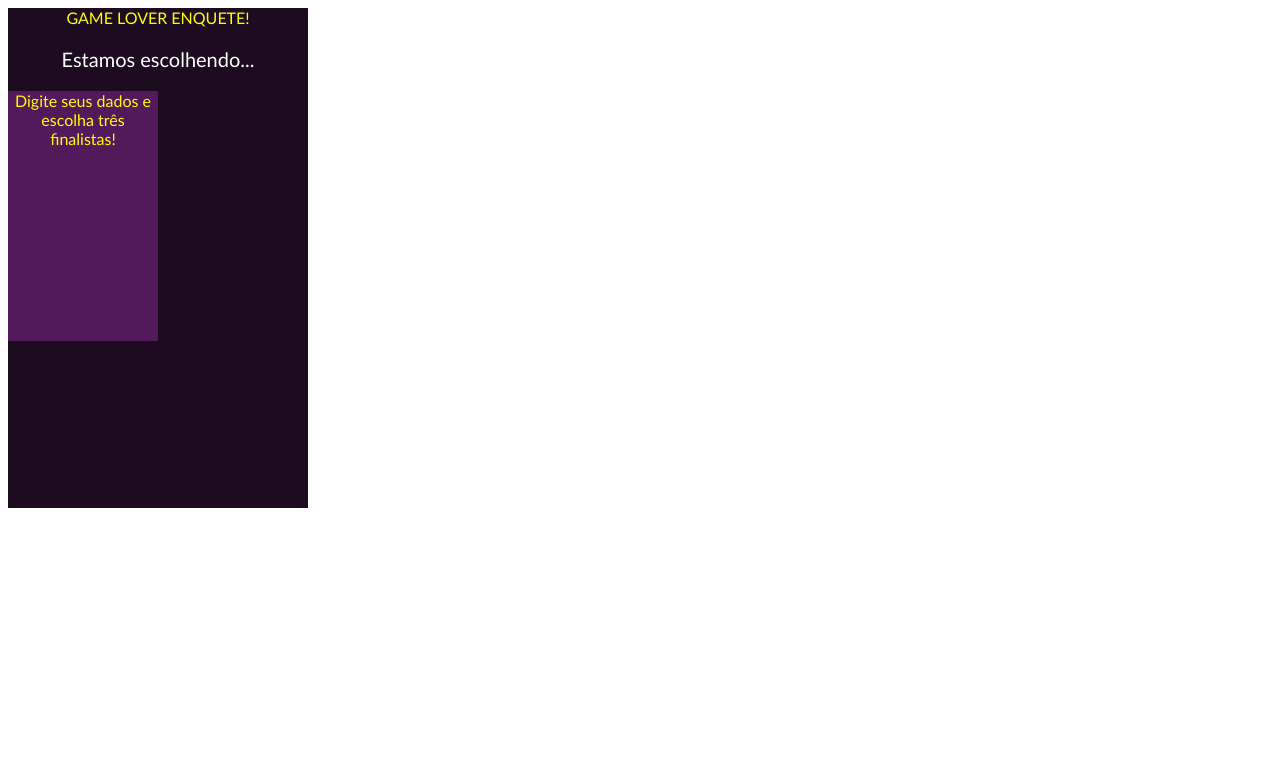
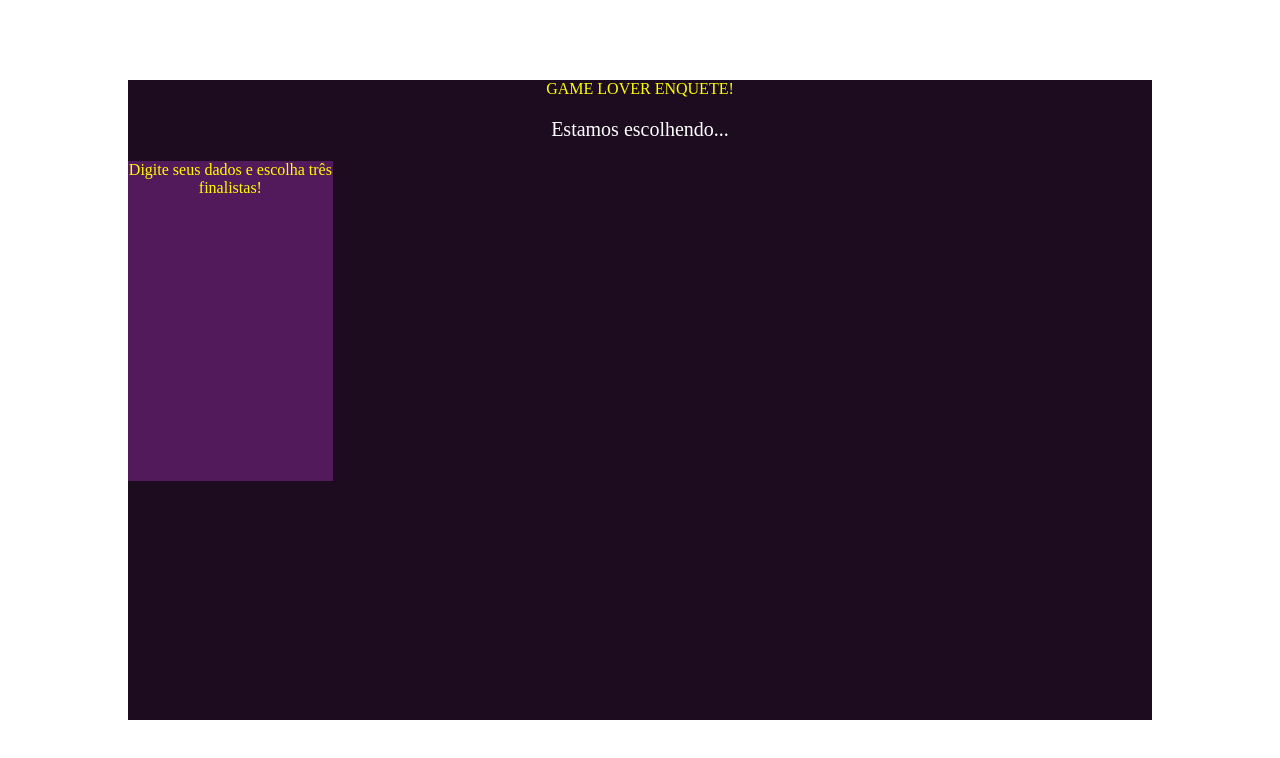
Before and after one commit to gabrielpereira101/PROJETO-BOOTCAMP2023-DEVJR-PARTE2, a plain HTML site: page index.html in a window 1280 px wide. Drawn offline with Linux system fonts and the light colour scheme.

Commit message:
Closes #3 - Etapa 2, index.hmtl

```diff
--- a/index.html
+++ b/index.html
@@ -8,17 +8,19 @@
 </head>
 
 <style>
-
-body{
-font-family: 'Gill Sans', 'Gill Sans MT', Calibri, 'Trebuchet MS', sans-serif;
+    body {
+        margin: 0;
+        display: flex;
+        justify-content: center;
+        align-items: center;
+        min-height: 100vh;
     }
 
-.primeira_coluna{
-
+    .primeira_coluna {
         background-color: #1D0B20;
         color: yellow;
-    width: 300px;
-    height: 500px;
+        width: 80vw;
+        height: 80vh;
         text-align: center;
     }
 
@@ -27,18 +29,14 @@ font-family: 'Gill Sans', 'Gill Sans MT', Calibri, 'Trebuchet MS', sans-serif;
         font-size: 20px;
     }
 
-.segunda_coluna{
+    .segunda_coluna {
         background-color: #52195B;
-width: 150px;
-height: 250px;
-
+        width: 20%;
+        height: 50%;
     }
-
 </style>
 
 <body>
-
-
     <div class="primeira_coluna">
         <div>
             GAME LOVER ENQUETE!
@@ -52,6 +50,7 @@ height: 250px;
             </div>
         </div>
     </div>
+</body>
 
-</body>
+
 </html>
```
Also changed, not shown: module02-project-desktop (1).png (added), module02-project-mobile.png (added). Lines whose indentation alone changed are shown as unchanged.
